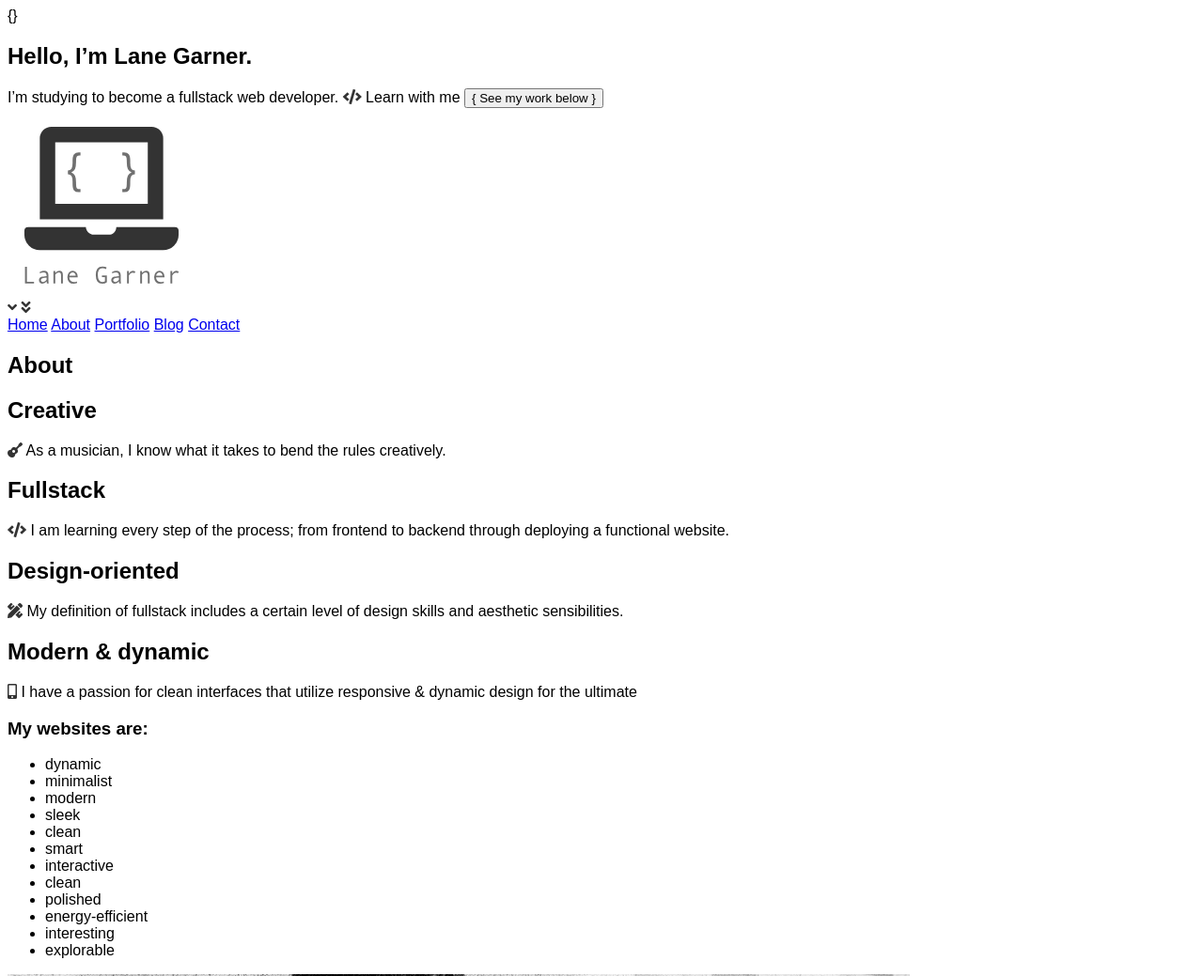
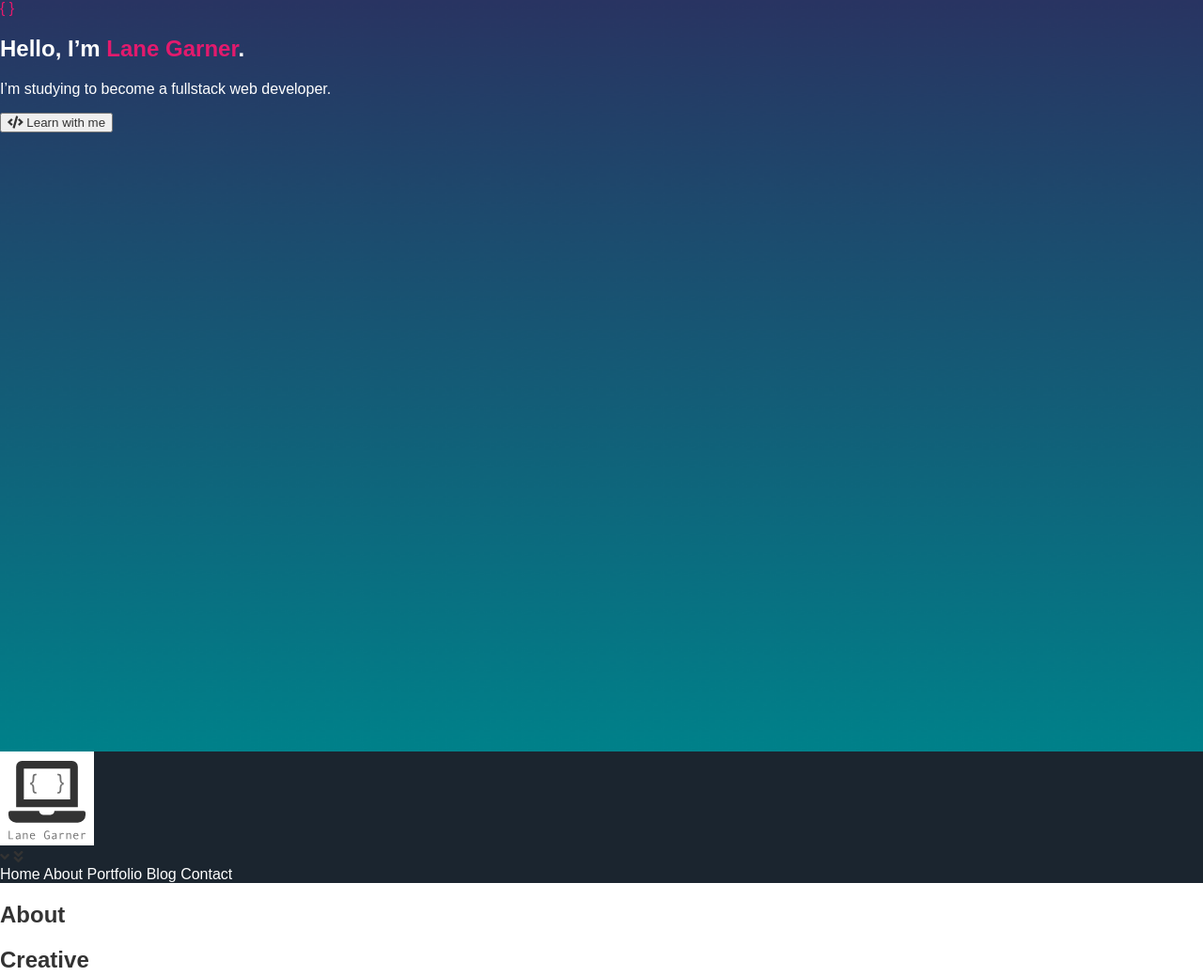
Before and after one commit to LaneGarner/LaneGarnerPortfolio, a plain HTML site: page index.html in a window 1280 px wide. Shown: the top 1039 px of the page at 94% size. Drawn offline with Linux system fonts and the light colour scheme; a small style sheet from the web is missing.

Commit message:
started adding styles to index.html

```diff
--- a/index.html
+++ b/index.html
@@ -13,21 +13,21 @@
 <body>
     <!-- <canvas> -->
     <section id="hero">
-        <span>{}</span>
-        <h1>Hello, I’m Lane Garner.</h1>
-        <span>I’m studying to become a fullstack web developer.</span>
-        <i class="fas fa-code"></i> Learn with me
-        <button>{ See my work below }</button>
+        <span class="hero-pad">{ }</span>
+        <h1>Hello, I’m <span>Lane Garner</span>.</h1>
+        <p>I’m studying to become a fullstack web developer.</p>
+        <button><i class="fas fa-code"></i> Learn with me</button>
     <!-- </canvas> -->
     </section>
     <header>
         <div">
-            <img src="images/logo.svg" alt="Lane Garner Web Dev Logo" style="width:200px">
+            <img id="logo" src="images/logo.svg" alt="Lane Garner Web Dev Logo">
         </div>
-            <div>
-                <i class="fas fa-angle-down"></i>
-                <i class="fas fa-angle-double-down"></i>        <nav id="nav">
-            </div>
+        <div>
+            <i class="fas fa-angle-down"></i>
+            <i class="fas fa-angle-double-down"></i>
+        </div>
+        <nav id="nav">
             <a href="#hero">Home</a>
             <a href="#about">About</a>
             <a href="#portfolio">Portfolio</a>
@@ -62,19 +62,19 @@
             </section>
             <section>
                 <h1>My websites are:</h1>
-                <ul>
-                    <li>dynamic</li>
-                    <li>minimalist</li>
-                    <li>modern</li>
-                    <li>sleek</li>
-                    <li>clean</li>
-                    <li>smart</li>
-                    <li>interactive</li>
-                    <li>clean</li>
-                    <li>polished</li>
-                    <li>energy-efficient</li>
-                    <li>interesting</li>
-                    <li>explorable</li>
+                <ul class="no-bullet">
+                    <li><i class="fas fa-check-square"></i> dynamic</li>
+                    <li><i class="fas fa-check-square"></i> minimalist</li>
+                    <li><i class="fas fa-check-square"></i> modern</li>
+                    <li><i class="fas fa-check-square"></i> sleek</li>
+                    <li><i class="fas fa-check-square"></i> clean</li>
+                    <li><i class="fas fa-check-square"></i> smart</li>
+                    <li><i class="fas fa-check-square"></i> interactive</li>
+                    <li><i class="fas fa-check-square"></i> clean</li>
+                    <li><i class="fas fa-check-square"></i> polished</li>
+                    <li><i class="fas fa-check-square"></i> energy-efficient</li>
+                    <li><i class="fas fa-check-square"></i> interesting</li>
+                    <li><i class="fas fa-check-square"></i> explorable</li>
                 </ul>
             </section>
             <section>
@@ -84,7 +84,7 @@
                 <p>Hi, I'm Lane Garner. I am a musician and web develpment student currently attending the fullstack bootcamp at Austin Coding Academy. I am interested in learning about topics such as HTML, CSS, Javascript and eventually the back end as well.</p>
                 <a href="#">Call to action</a>
                 <h3>Skills</h3>
-                <ul>
+                <ul class="no-bullet">
                     <li><i class="fas fa-code"></i> Frontend</li>
                     <li><i class="fas fa-code"></i> HTML5</li>
                     <li><i class="fas fa-code"></i> CSS3</li>
@@ -94,7 +94,7 @@
                     <li><i class="fas fa-code"></i> Video and audio editing</li>
                 </ul>
                 <h3>Future Skills?</h3>
-                <ul>
+                <ul class="no-bullet">
                     <li><i class="fas fa-code"></i> Backend</li>
                     <li><i class="fas fa-code"></i> React</li>
                     <li><i class="fas fa-code"></i> React Native</li>
--- a/styles.css
+++ b/styles.css
@@ -1,5 +1,70 @@
+/*
+ALL
+*/
+
 * {
     font-family: ‘Raleway’, sans-serif;
+    color: #333;
+}
+
+body {
+    margin: 0;
+    width: 100vw;
+}
+
+/*
+#HERO
+*/
+
+#hero {
+    height: 100vh;
+    background: url('images/gradient.png') no-repeat center;
+    background-size: cover;
+    background-attachment: fixed;
+    background-position: fixed;
+}
+
+#hero h1, #hero p {
+    color: white;
+}
+
+#hero span:nth-of-type(1) {
+    color: #E31A6D;
+}
+
+.hero-pad {
+    padding-top: 200px;
+}
+
+/*
+#NAV
+ */
+
+header {
+    background: #1B252F;
+}
+
+#logo {
+    width: 100px;
+}
+
+#nav i {
+    color: fff;
+}
+
+header a {
+    color: #fff;
+    text-decoration: none;
+}
+
+.no-bullet ul {
+    padding-left: 0;
+}
+
+.no-bullet li {
+    list-style-type: none;
+    padding: 1em;
+    /* padding-left: 0; */
 }
 
 .card-image {
@@ -7,6 +72,31 @@
     height: auto;
 }
 
-i {
-    color: #333;
-}
+/*
+#ABOUT
+ */
+
+
+ /*
+#PORTFOLIO
+ */
+
+
+
+ /*
+#BLOG
+ */
+
+
+
+ /*
+#CONTACT
+ */
+
+
+
+
+
+ /*
+#FOOTER
+ */
```
